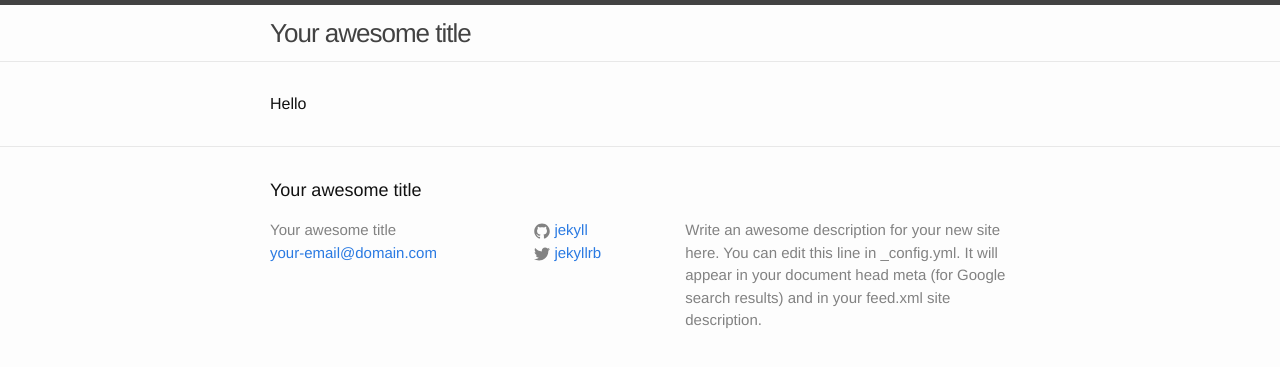
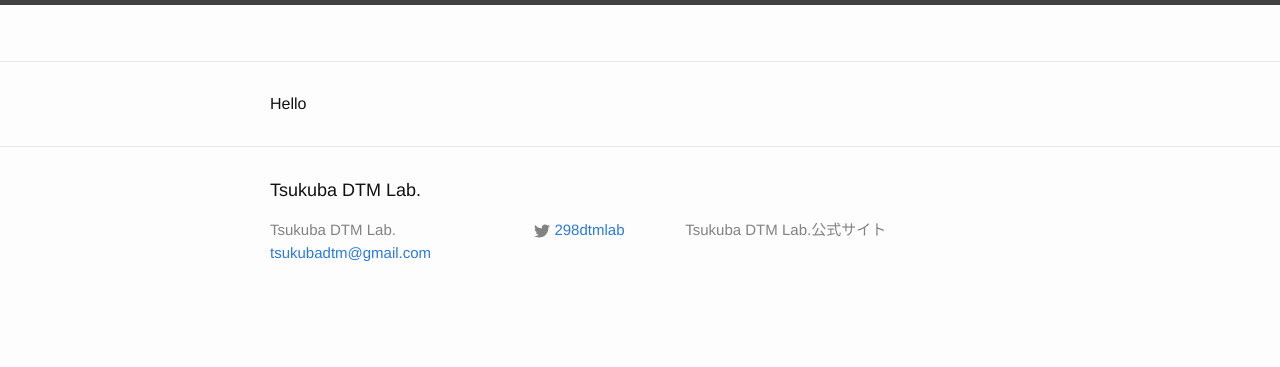
Before and after one commit to tsukubadtm/tsukubadtm.github.io, a Jekyll site: the page built from index.html, in a window 1280 px wide. Shown: the top 367 px of the page. Built offline with Jekyll 4.4.1, drawn with Linux system fonts in a browser that asks for light colours.

Commit message:
description

```diff
--- a/_config.yml
+++ b/_config.yml
@@ -6,16 +6,13 @@
 # 'jekyll serve'. If you change this file, please restart the server process.
 
 # Site settings
-title: Your awesome title
-email: your-email@domain.com
+title: Tsukuba DTM Lab.
+email: tsukubadtm@gmail.com
 description: > # this means to ignore newlines until "baseurl:"
-  Write an awesome description for your new site here. You can edit this
-  line in _config.yml. It will appear in your document head meta (for
-  Google search results) and in your feed.xml site description.
+  Tsukuba DTM Lab.公式サイト
 baseurl: "" # the subpath of your site, e.g. /blog
-url: "http://yourdomain.com" # the base hostname & protocol for your site
-twitter_username: jekyllrb
-github_username:  jekyll
+url: "http://tsukubadtm.github.io" # the base hostname & protocol for your site
+twitter_username: 298dtmlab
 
 # Build settings
 markdown: kramdown
--- a/_includes/header.html
+++ b/_includes/header.html
@@ -1,27 +1,5 @@
 <header class="site-header">
 
-  <div class="wrapper">
 
-    <a class="site-title" href="{{ site.baseurl }}/">{{ site.title }}</a>
-
-    <nav class="site-nav">
-      <a href="#" class="menu-icon">
-        <svg viewBox="0 0 18 15">
-          <path fill="#424242" d="M18,1.484c0,0.82-0.665,1.484-1.484,1.484H1.484C0.665,2.969,0,2.304,0,1.484l0,0C0,0.665,0.665,0,1.484,0 h15.031C17.335,0,18,0.665,18,1.484L18,1.484z"/>
-          <path fill="#424242" d="M18,7.516C18,8.335,17.335,9,16.516,9H1.484C0.665,9,0,8.335,0,7.516l0,0c0-0.82,0.665-1.484,1.484-1.484 h15.031C17.335,6.031,18,6.696,18,7.516L18,7.516z"/>
-          <path fill="#424242" d="M18,13.516C18,14.335,17.335,15,16.516,15H1.484C0.665,15,0,14.335,0,13.516l0,0 c0-0.82,0.665-1.484,1.484-1.484h15.031C17.335,12.031,18,12.696,18,13.516L18,13.516z"/>
-        </svg>
-      </a>
-
-      <div class="trigger">
-        {% for my_page in site.pages %}
-          {% if my_page.title %}
-          <a class="page-link" href="{{ my_page.url | prepend: site.baseurl }}">{{ my_page.title }}</a>
-          {% endif %}
-        {% endfor %}
-      </div>
-    </nav>
-
-  </div>
 
 </header>
```
